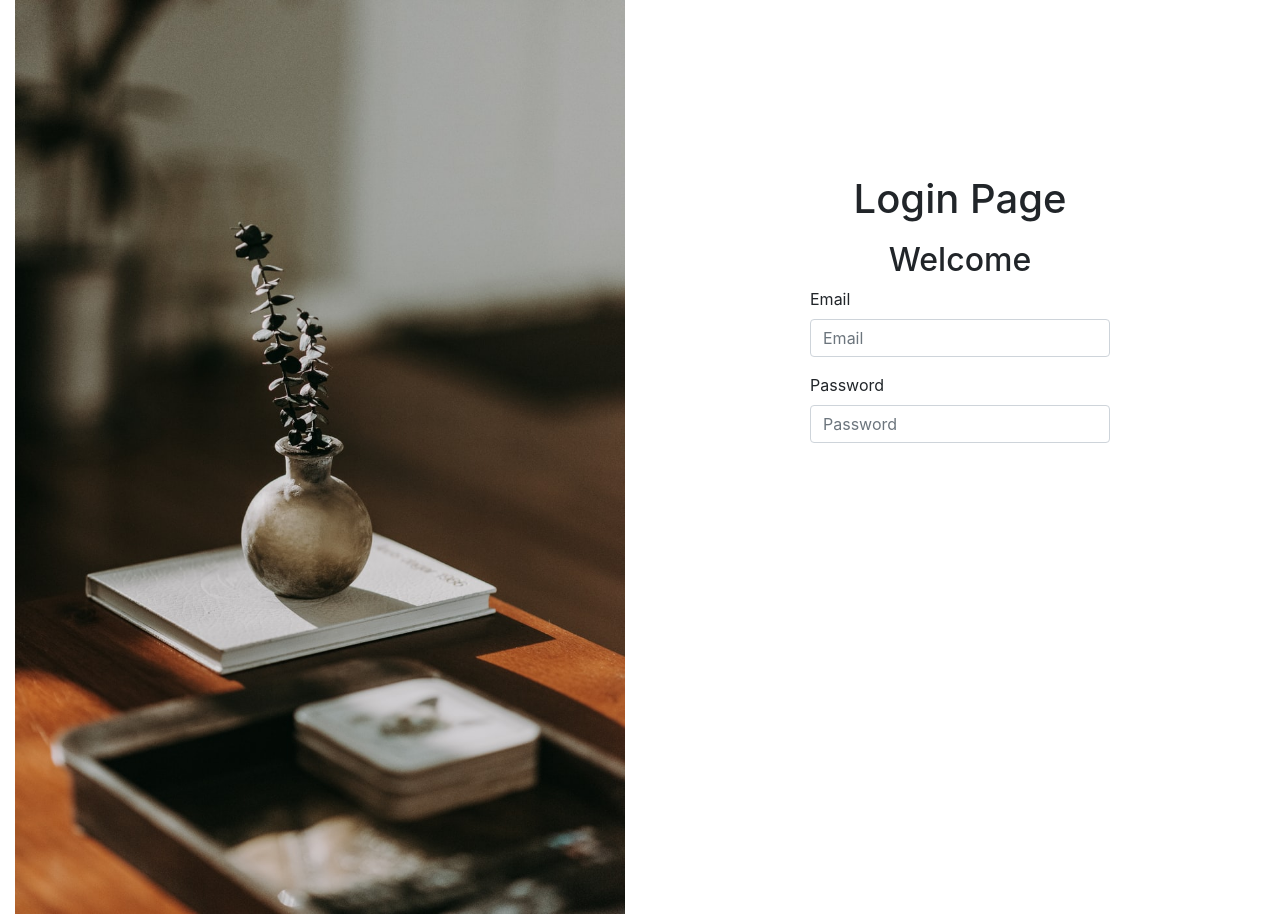
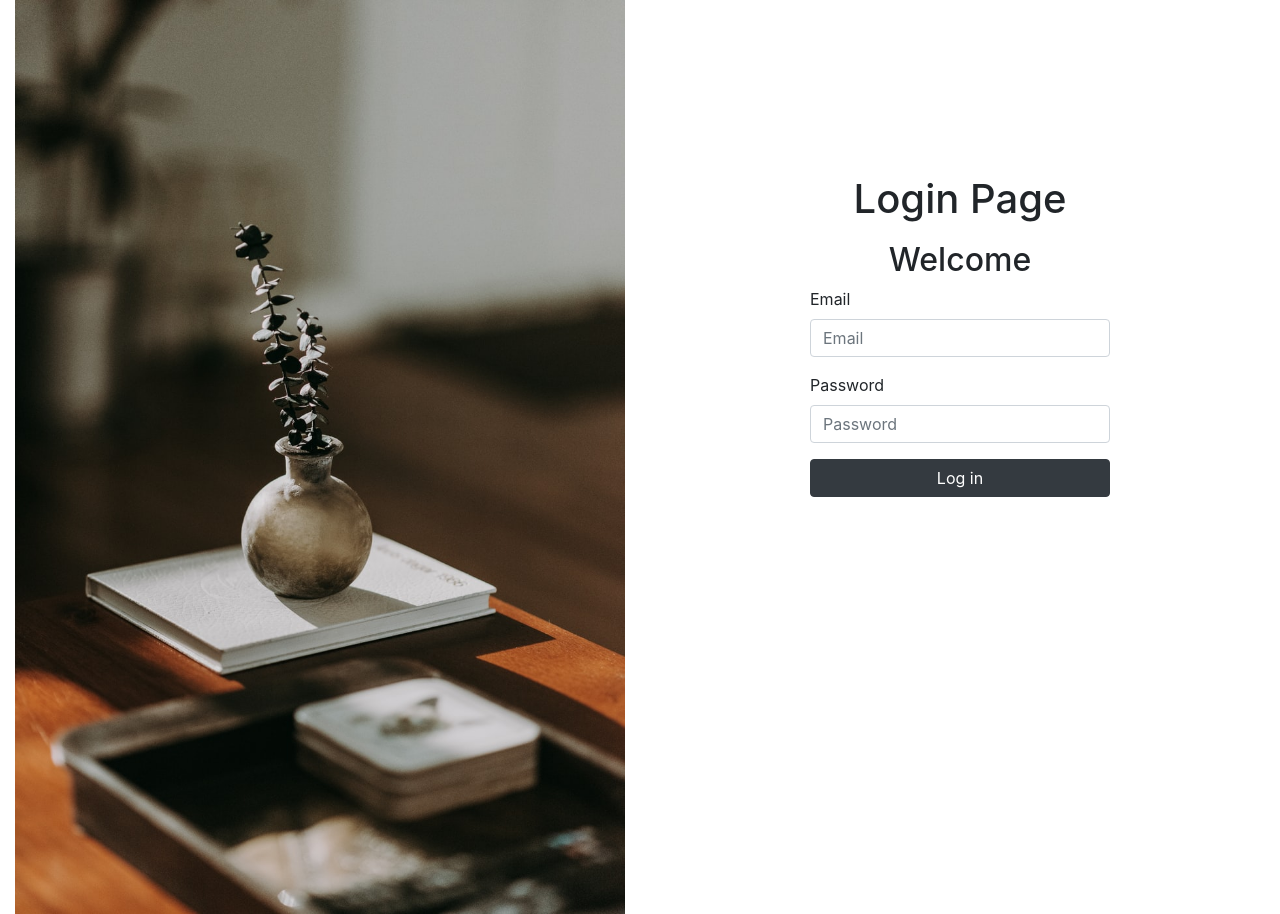
Before and after one commit to codecaviette/login-app, a React (Create React App) app: page / in a window 1280 px wide. Built offline with nearby package versions, Linux system fonts and the light colour scheme.

Commit message:
Add Login button

```diff
--- a/src/App.js
+++ b/src/App.js
@@ -31,6 +31,7 @@ class App extends Component {
               <Label> Password </Label>
               <Input type="password" placeholder="Password"/>       {/* password type defaults user's input to be shown as dots (hidden) */}
             </FormGroup>
+            <Button className="btn-md btn-dark btn-block"> Log in </Button>
           </Form>
         </Col>
       </Row>
```
